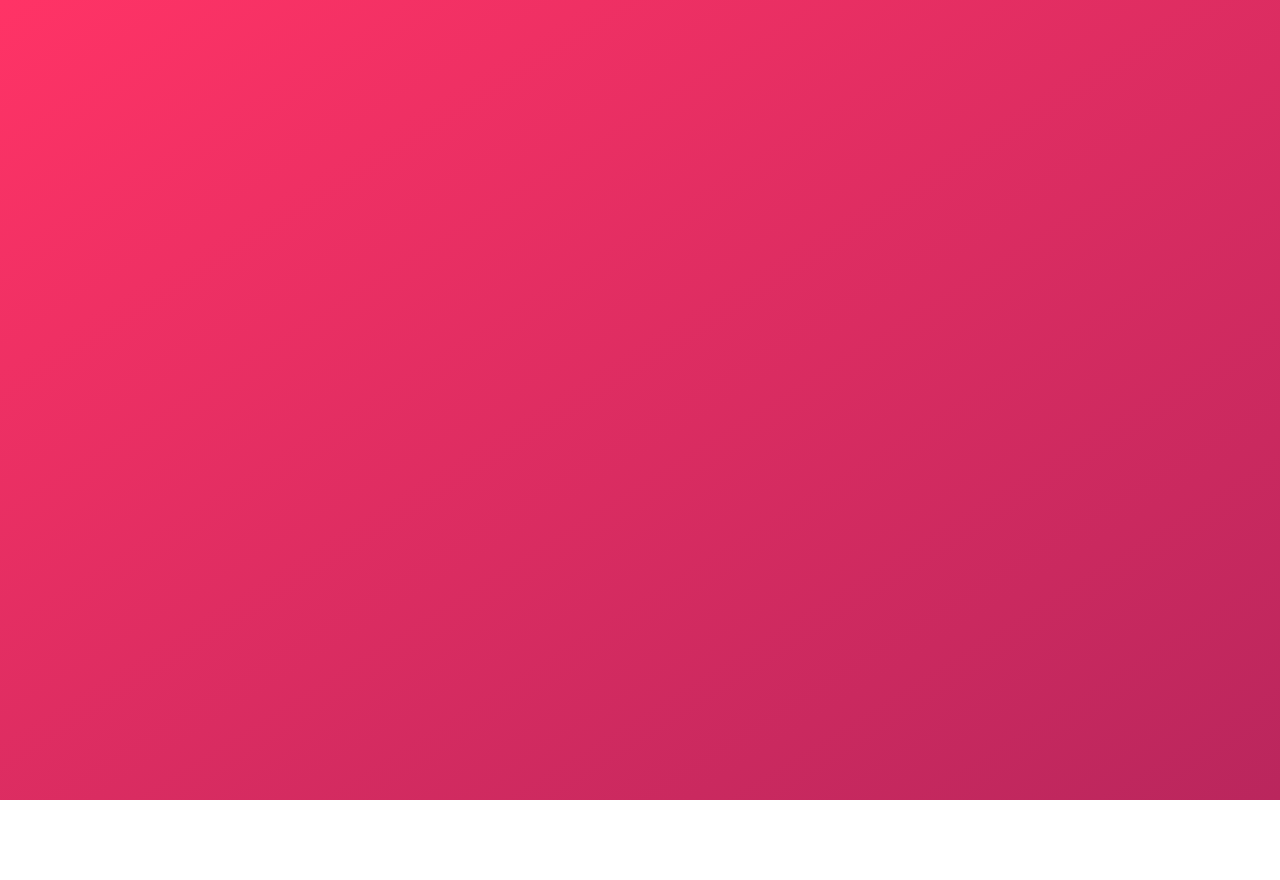
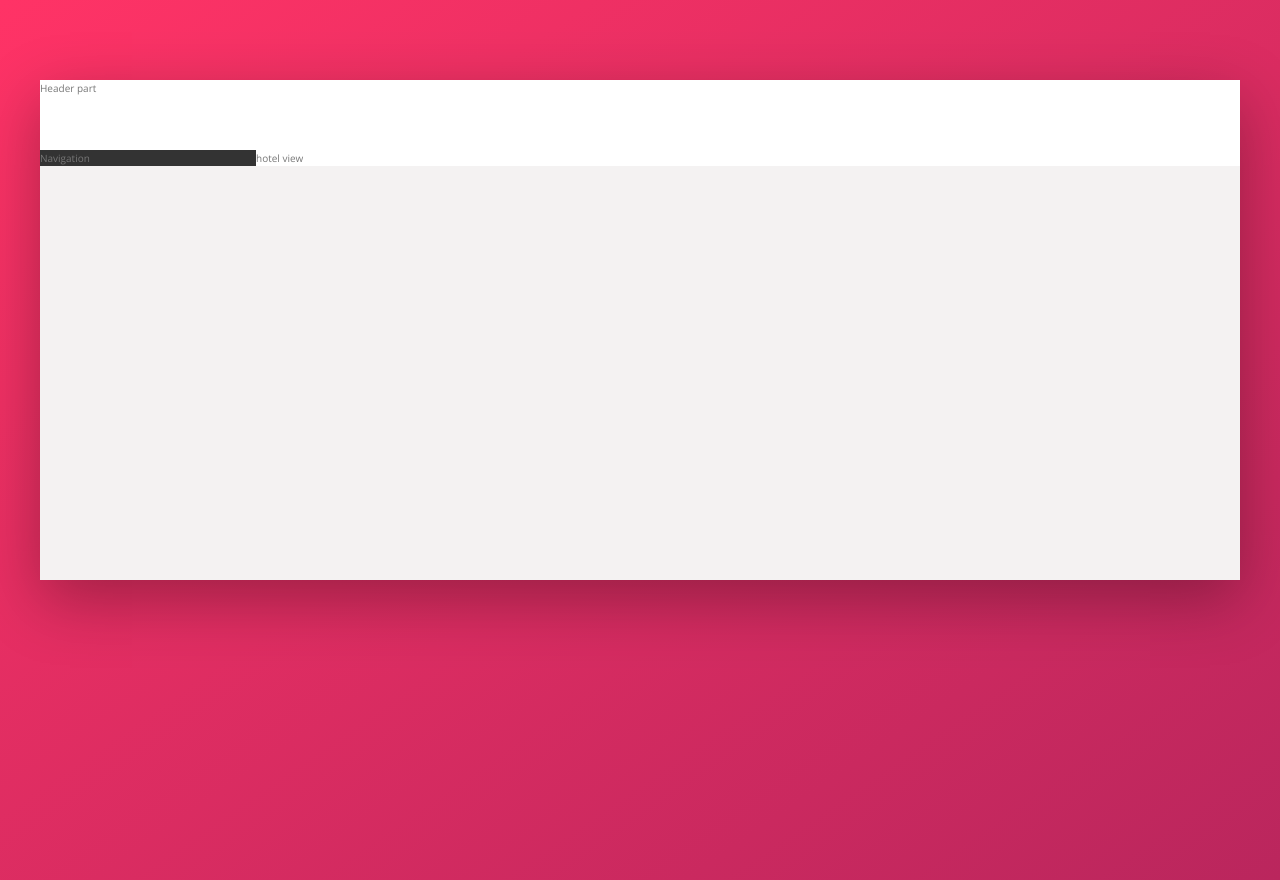
Before and after one commit to mariamamen30/hotel, a website: page index.html in a window 1280 px wide. Before the commit the page ends 800 px from the top, so only its background shows below. Drawn offline with nearby package versions, Linux system fonts and the light colour scheme.

Commit message:
building layout

```diff
--- a/index.html
+++ b/index.html
@@ -1,16 +1,27 @@
 <!DOCTYPE html>
 <html lang="en">
-    <head>
-        <meta charset="UTF-8">
-        <meta name="viewport" content="width=device-width, initial-scale=1.0">
+  <head>
+    <meta charset="UTF-8" />
+    <meta name="viewport" content="width=device-width, initial-scale=1.0" />
 
-        <link href="https://fonts.googleapis.com/css?family=Open+Sans:300,400,600" rel="stylesheet">
-        <link rel="stylesheet" href="css/style.css">
-        <link rel="shortcut icon" type="image/png" href="img/favicon.png">
+    <link
+      href="https://fonts.googleapis.com/css?family=Open+Sans:300,400,600"
+      rel="stylesheet"
+    />
+    <link rel="stylesheet" href="css/style.css" />
+    <link rel="shortcut icon" type="image/png" href="img/favicon.png" />
 
-        <title>trillo &mdash; Your all-in-one booking app</title>
-    </head>
-    <body>
-
-    </body>
+    <title>trillo &mdash; Your all-in-one booking app</title>
+  </head>
+  <body>
+    <div class="container">
+      <header class="header">
+        Header part
+      </header>
+      <div class="content">
+        <div class="sidebar">Navigation</div>
+        <main class="hotel-view">hotel view</main>
+      </div>
+    </div>
+  </body>
 </html>
--- a/sass/_layout.scss
+++ b/sass/_layout.scss
@@ -0,0 +1,27 @@
+.container {
+  max-width: 120rem;
+  margin: 8rem auto;
+  background-color: var(--color-grey-light-2);
+  box-shadow: 0 2rem 6rem rgba(0, 0, 0, 0.3);
+  height: 50rem;
+}
+
+.header {
+  height: 7rem;
+  background-color: #fff;
+  border-bottom: var(--color-grey-light-2);
+}
+
+.content {
+  display: flex;
+}
+
+.sidebar {
+  background-color: var(--color-grey-dark-1);
+  flex: 0 0 18%;
+}
+
+.hotel-view {
+  background-color: #fff;
+  flex: 1;
+}
```
Also changed, not shown: css/style.css.
